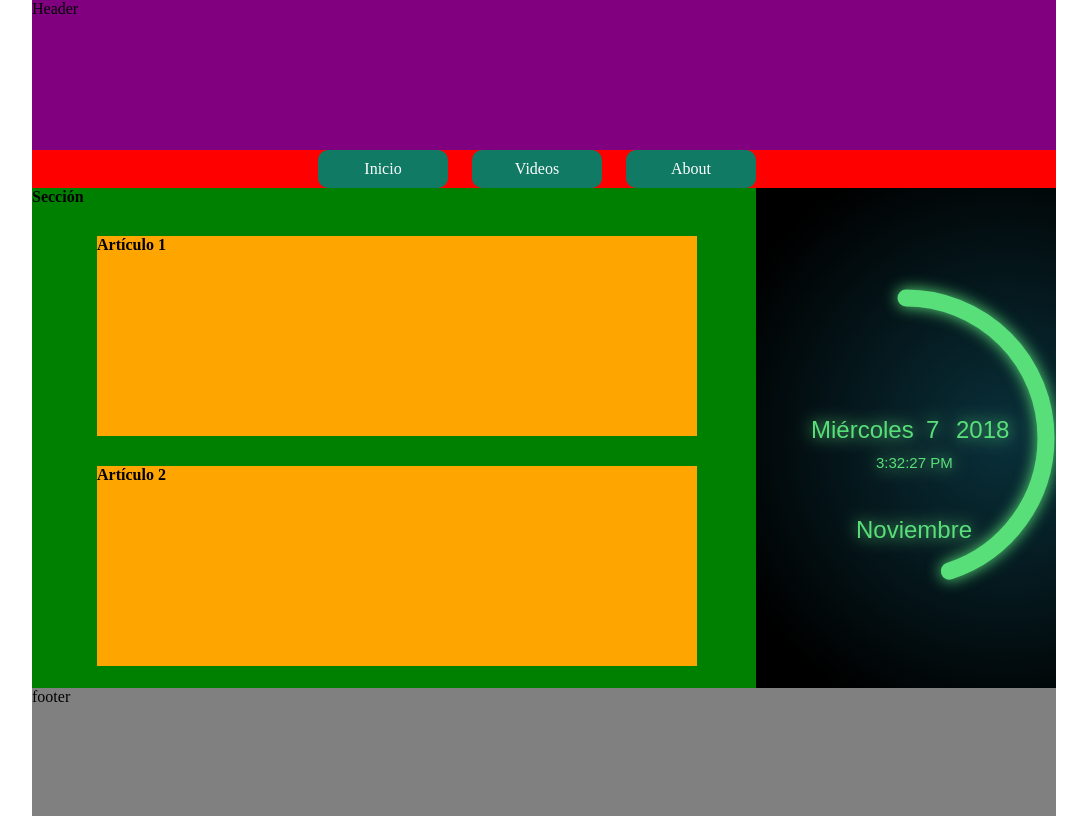
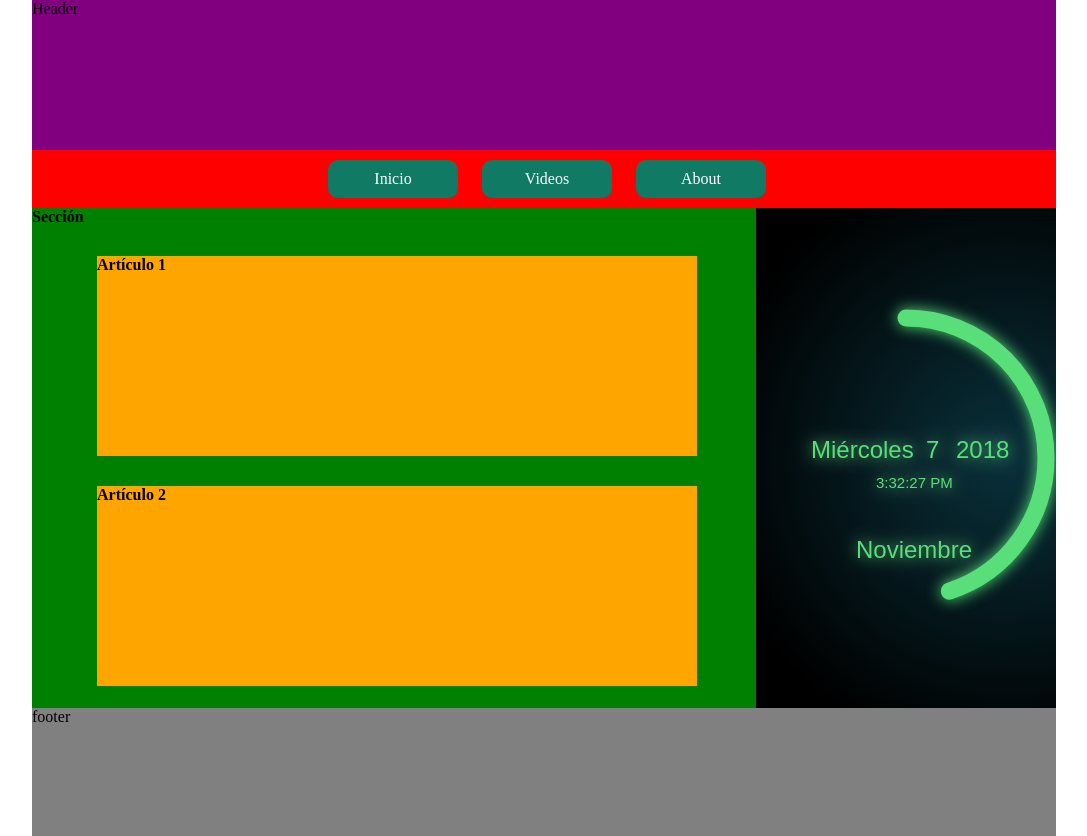
Before and after one commit to iherfue/DOR-2018, a plain HTML site: page Practical_exercise/index.html in a window 1280 px wide. Shown: the whole page, without its empty margins (96-1183 px from the left). Drawn offline with Linux system fonts and the light colour scheme.

Commit message:
menu arreglado

```diff
--- a/Practical_exercise/css/estilos.css
+++ b/Practical_exercise/css/estilos.css
@@ -19,7 +19,8 @@ header {
 
 nav {
 
-  width: 1024px;
+  padding: 10px;
+  width: 1004px;
   background-color: red;
   float: left;
 
```
